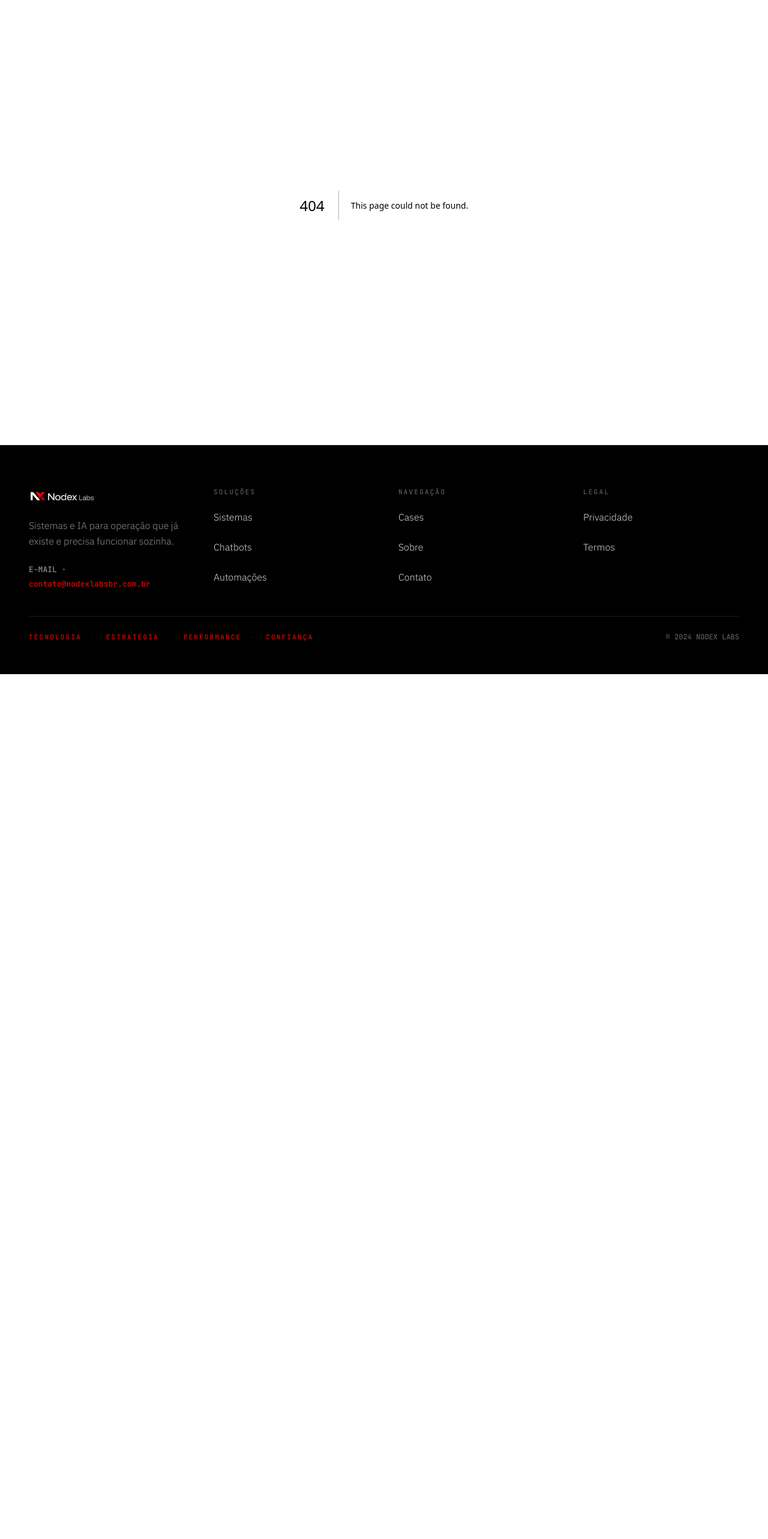
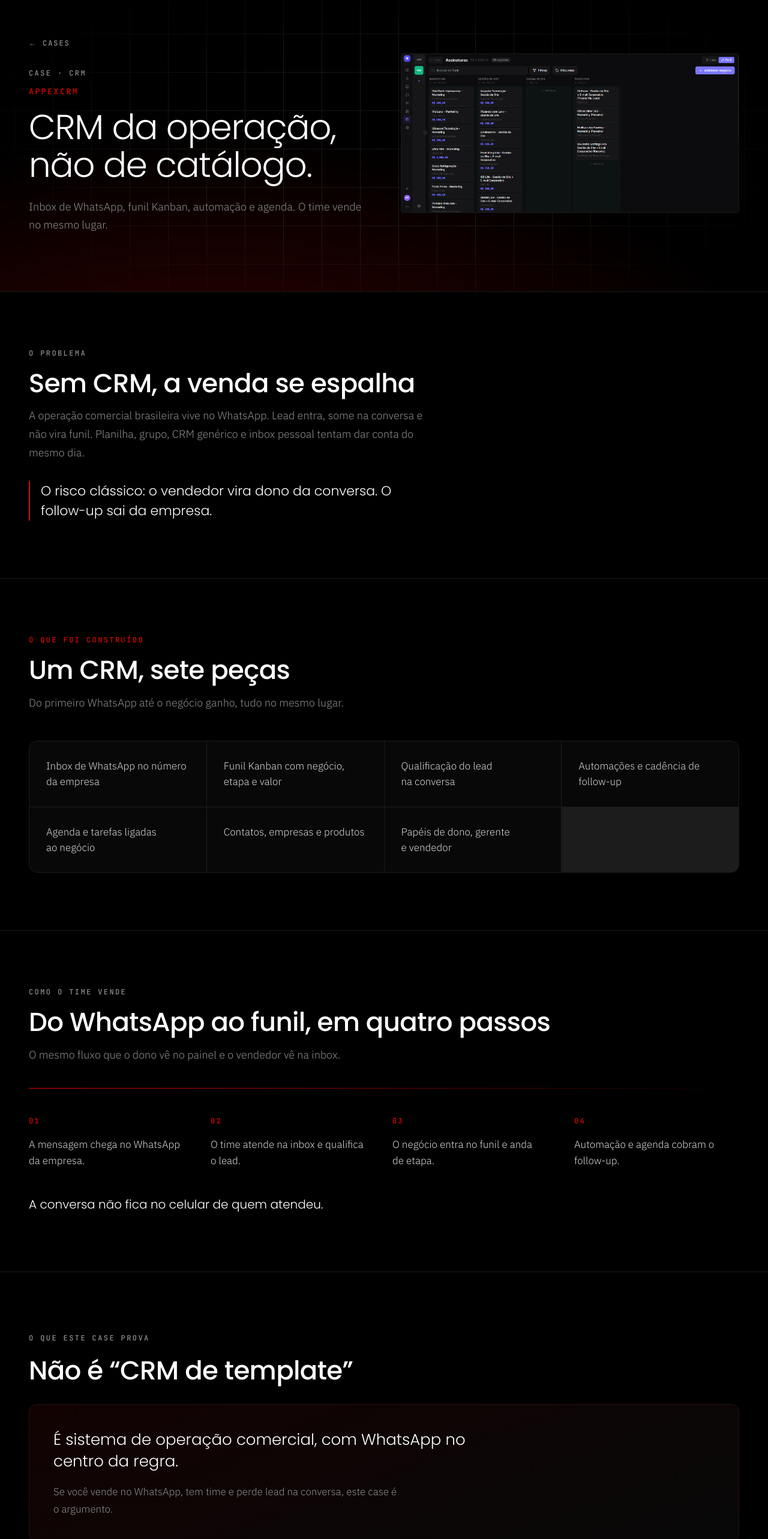
Before and after one commit to DigitalBoostofc/nodex, a Next.js app: page /cases/appexcrm in a window 1280 px wide. Before the commit this address had no page. Shown: the part 172-2738 px from the top of the page at 60% size. Before the commit the page ends 1296 px from the top, so only its background shows below. Built offline with nearby package versions, Linux system fonts and the light colour scheme.

Commit message:
feat: case AppexCRM no mesmo molde do Cleanox (#1)
Página longa em /cases/appexcrm com problema, peças, fluxo e prova.
O card em /cases e o coverflow da home passam a abrir o case.

```diff
--- /dev/null
+++ b/src/app/cases/appexcrm/page.tsx
@@ -0,0 +1,167 @@
+import type { Metadata } from "next";
+import Image from "next/image";
+import Link from "next/link";
+
+import { CtaButtons } from "@/components/cta-buttons";
+import { HeroBackdrop, Section, SectionHead } from "@/components/ui";
+
+export const metadata: Metadata = {
+  title: "Case AppexCRM",
+  description:
+    "Inbox de WhatsApp, funil Kanban, automação e agenda. O time vende no mesmo lugar.",
+};
+
+const BUILT = [
+  "Inbox de WhatsApp no número da empresa",
+  "Funil Kanban com negócio, etapa e valor",
+  "Qualificação do lead na conversa",
+  "Automações e cadência de follow-up",
+  "Agenda e tarefas ligadas ao negócio",
+  "Contatos, empresas e produtos",
+  "Papéis de dono, gerente e vendedor",
+];
+
+const FLOW = [
+  "A mensagem chega no WhatsApp da empresa.",
+  "O time atende na inbox e qualifica o lead.",
+  "O negócio entra no funil e anda de etapa.",
+  "Automação e agenda cobram o follow-up.",
+];
+
+export default function AppexcrmPage() {
+  return (
+    <>
+      <section className="relative overflow-hidden">
+        <HeroBackdrop glowAt="25%" />
+        <div className="relative mx-auto grid max-w-[1280px] grid-cols-[repeat(auto-fit,minmax(320px,1fr))] items-center gap-14 px-5 pt-28 pb-24 md:px-8 lg:px-12">
+          <div>
+            <Link
+              href="/cases"
+              className="inline-block py-3 font-mono text-[12px]/[1] font-medium tracking-[0.16em] text-nx-muted hover:text-white"
+            >
+              ← CASES
+            </Link>
+            <span className="nx-label mt-[26px] block">CASE · CRM</span>
+            <p className="nx-label-red mt-[18px] text-[13px]">APPEXCRM</p>
+            <h1 className="nx-h1-sub mt-[22px] max-w-[22ch]">
+              CRM da operação, não de catálogo.
+            </h1>
+            <p className="nx-body-l mt-6 max-w-[52ch]">
+              Inbox de WhatsApp, funil Kanban, automação e agenda. O time
+              vende no mesmo lugar.
+            </p>
+          </div>
+          <Image
+            src="/assets/appexcrm-funil.png"
+            alt="Funil Kanban do AppexCRM no desktop"
+            width={1917}
+            height={901}
+            priority
+            className="block h-auto w-full rounded-[4px] border border-nx-border-soft"
+          />
+        </div>
+      </section>
+
+      <Section>
+        <SectionHead
+          eyebrow="O PROBLEMA"
+          title={
+            <span className="block max-w-[26ch]">
+              Sem CRM, a venda se espalha
+            </span>
+          }
+        />
+        <p className="nx-body-l mb-8 max-w-[62ch] leading-[1.7]">
+          A operação comercial brasileira vive no WhatsApp. Lead entra, some
+          na conversa e não vira funil. Planilha, grupo, CRM genérico e inbox
+          pessoal tentam dar conta do mesmo dia.
+        </p>
+        <p className="nx-quote max-w-[48ch] font-display text-[22px]/[1.5] font-light text-white">
+          O risco clássico: o vendedor vira dono da conversa. O follow-up sai
+          da empresa.
+        </p>
+      </Section>
+
+      <Section>
+        <SectionHead
+          eyebrow="O QUE FOI CONSTRUÍDO"
+          eyebrowTone="red"
+          title="Um CRM, sete peças"
+          lead="Do primeiro WhatsApp até o negócio ganho, tudo no mesmo lugar."
+          className="mb-12"
+        />
+        <div className="nx-grid-hairline grid-cols-[repeat(auto-fit,minmax(270px,1fr))]">
+          {BUILT.map((piece) => (
+            <p
+              key={piece}
+              className="p-7 text-[17px]/[1.55] font-light text-nx-text-2"
+            >
+              {piece}
+            </p>
+          ))}
+        </div>
+      </Section>
+
+      <Section>
+        <SectionHead
+          eyebrow="COMO O TIME VENDE"
+          title="Do WhatsApp ao funil, em quatro passos"
+          lead="O mesmo fluxo que o dono vê no painel e o vendedor vê na inbox."
+          className="mb-10"
+        />
+        {/* Hairline vermelha com fade abre a seção — Brand Book §05. */}
+        <div
+          aria-hidden
+          className="mb-10 h-px [background:linear-gradient(90deg,#E10600,rgba(225,6,0,0))]"
+        />
+        <ol className="grid grid-cols-[repeat(auto-fit,minmax(200px,1fr))] gap-7">
+          {FLOW.map((step, index) => (
+            <li key={step}>
+              <span className="font-mono text-[12px]/[1] font-medium tracking-[0.2em] text-nx-red">
+                {String(index + 1).padStart(2, "0")}
+              </span>
+              <p className="mt-4 text-[17px]/[1.6] font-light text-nx-text-2">
+                {step}
+              </p>
+            </li>
+          ))}
+        </ol>
+        <p className="mt-11 max-w-[52ch] font-display text-[20px]/[1.55] font-light text-white">
+          A conversa não fica no celular de quem atendeu.
+        </p>
+      </Section>
+
+      <Section>
+        <span className="nx-label">O QUE ESTE CASE PROVA</span>
+        <h2 className="nx-h2 mt-5 mb-8 max-w-[30ch]">Não é “CRM de template”</h2>
+        <div className="nx-card-warm p-10">
+          <p className="mb-[18px] max-w-[44ch] font-display text-[26px]/[1.4] font-light text-white">
+            É sistema de operação comercial, com WhatsApp no centro da regra.
+          </p>
+          <p className="max-w-[62ch] text-[17px]/[1.7] font-light text-nx-muted">
+            Se você vende no WhatsApp, tem time e perde lead na conversa, este
+            case é o argumento.
+          </p>
+        </div>
+        <p className="mt-8 font-mono text-[15px]/[1.6] text-nx-muted">
+          EM PRODUÇÃO ·{" "}
+          <a
+            href="https://app.appexcrm.com"
+            target="_blank"
+            rel="noopener"
+            className="text-nx-red-hover"
+          >
+            app.appexcrm.com
+          </a>
+        </p>
+      </Section>
+
+      <CtaButtons
+        title="Precisa de um CRM que siga a sua venda?"
+        lead="Conta como o time vende hoje. A gente devolve o recorte do sistema."
+        secondaryHref="/"
+        secondaryLabel="Ver sistemas"
+      />
+    </>
+  );
+}
--- a/src/app/cases/page.tsx
+++ b/src/app/cases/page.tsx
@@ -59,8 +59,10 @@ export default function CasesPage() {
             </span>
           </Link>
 
-          {/* Sem link: o case longo espera o briefing (docs/copy-orientacao.md §9). */}
-          <div className="nx-card nx-card-hover p-9">
+          <Link
+            href="/cases/appexcrm"
+            className="nx-card nx-card-hover block p-9 hover:text-inherit"
+          >
             <span className="font-mono text-[11px]/[1] font-medium tracking-[0.2em] text-nx-muted">
               OPERAÇÃO COMERCIAL · CRM
             </span>
@@ -78,10 +80,10 @@ export default function CasesPage() {
               CRM desenhado para a operação comercial, não para um template de
               funil.
             </p>
-            <span className="inline-block rounded-[4px] border border-nx-border-warm px-3 py-[9px] font-mono text-[12px]/[1] font-medium tracking-[0.16em] text-nx-red">
-              CASE COMPLETO EM BREVE
+            <span className="text-[14px]/[1] font-medium text-nx-red">
+              Ler o case →
             </span>
-          </div>
+          </Link>
         </div>
       </Section>
 
--- a/src/app/page.tsx
+++ b/src/app/page.tsx
@@ -73,7 +73,7 @@ const CASES: CaseSlide[] = [
     title: "AppexCRM",
     text: "CRM sob medida para a operação comercial.",
     image: "/assets/cases/appexcrm.webp",
-    href: "/cases",
+    href: "/cases/appexcrm",
   },
 ];
 
--- a/src/components/header.tsx
+++ b/src/components/header.tsx
@@ -9,9 +9,10 @@ import { NAV } from "@/lib/site";
 
 
 
-/** "Sistemas" fica na raiz, então a home é o item ativo dela. */
+/** "Sistemas" fica na raiz, então só a home marca esse item. */
 function isActive(pathname: string, href: string) {
-  return pathname === href;
+  if (href === "/") return pathname === "/";
+  return pathname === href || pathname.startsWith(`${href}/`);
 }
 
 export function Header() {
--- a/src/lib/page-key.ts
+++ b/src/lib/page-key.ts
@@ -11,6 +11,7 @@ const ROUTES: ReadonlyArray<readonly [string, PageKey]> = [
   ["/solucoes/automacoes", "automacoes"],
   ["/cases", "cases"],
   ["/cases/cleanox", "cleanox"],
+  ["/cases/appexcrm", "appexcrm"],
   ["/sobre", "sobre"],
   ["/contato", "contato"],
 ];
--- a/src/lib/site.ts
+++ b/src/lib/site.ts
@@ -15,6 +15,7 @@ export type PageKey =
   | "automacoes"
   | "cases"
   | "cleanox"
+  | "appexcrm"
   | "sobre"
   | "contato";
 
```
Also changed, not shown: public/assets/appexcrm-funil.png (added), 2 other files (tests, documents, lock files or other folders).
